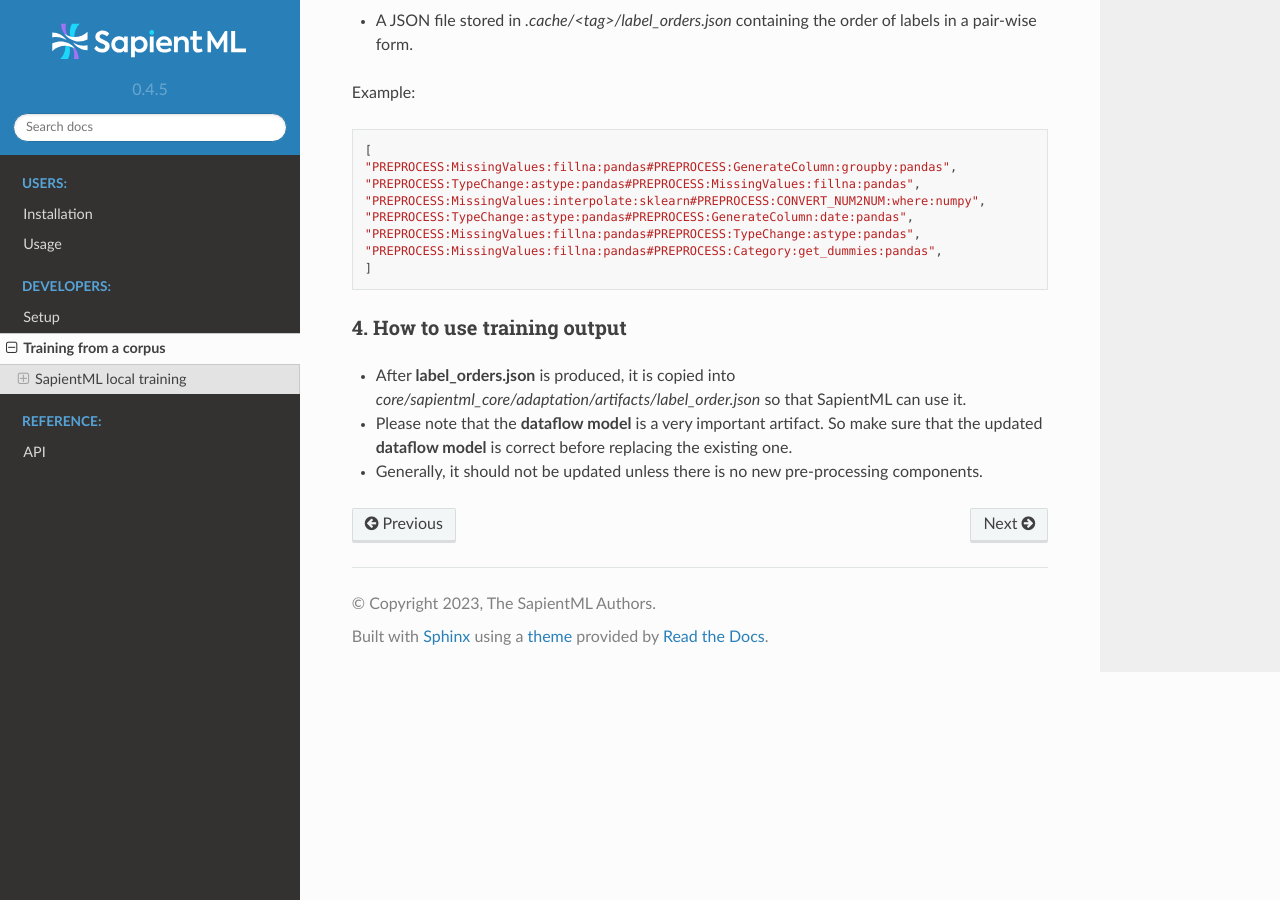
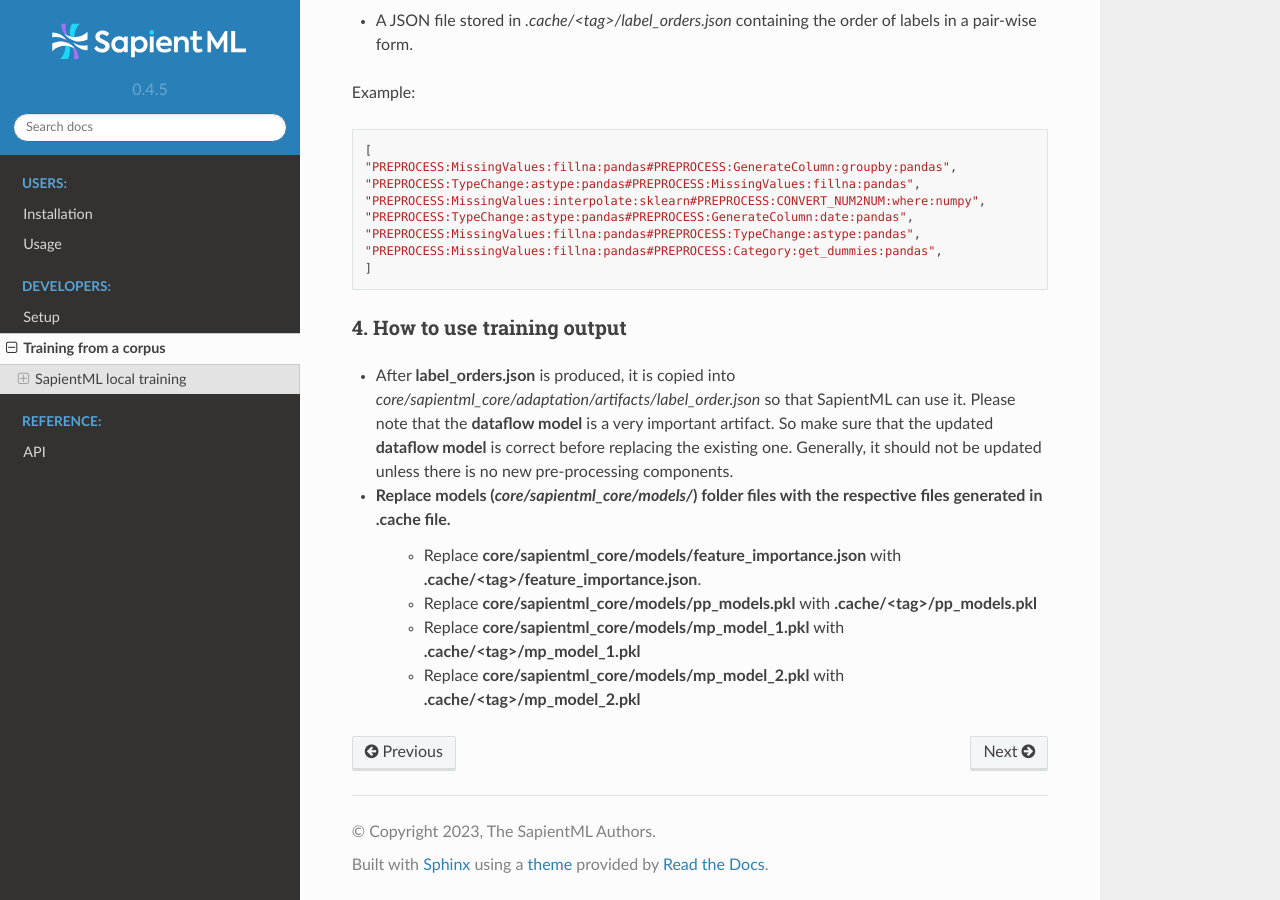
Before and after one commit to sapientml/docs, a Sphinx documentation site: the page built from docs/dev/training.rst, in a window 1280 px wide and 900 px high, scrolled down 7283 px. Built offline with Sphinx 7.4.7 and the Read the Docs theme 2.0.0, drawn with Linux system fonts in a browser that asks for light colours; pages that are not in the unit, such as notebooks, are missing from menus.

Commit message:
docs:Adding the explanation of PP_model and meta_model files replacement
Signed-off-by: sun-ming-fujitsu <sun.ming@fujitsu.com>

```diff
--- a/docs/dev/training.rst
+++ b/docs/dev/training.rst
@@ -334,9 +334,12 @@
 4. How to use training output
 =============================
 
-* After **label_orders.json** is produced, it is copied into *core/sapientml_core/adaptation/artifacts/label_order.json* so that SapientML can use it.
-* Please note that the **dataflow model** is a very important artifact. So make sure that the updated **dataflow model** is correct before replacing the existing one.
-* Generally, it should not be updated unless there is no new pre-processing components.
+* After **label_orders.json** is produced, it is copied into *core/sapientml_core/adaptation/artifacts/label_order.json* so that SapientML can use it. Please note that the **dataflow model** is a very important artifact. So make sure that the updated **dataflow model** is correct before replacing the existing one. Generally, it should not be updated unless there is no new pre-processing components.
+* Replace **models** (*core/sapientml_core/models/*) folder files with the respective files generated in **.cache** file.
+    * Replace **core/sapientml_core/models/feature_importance.json** with **.cache/<tag>/feature_importance.json**.
+    * Replace **core/sapientml_core/models/pp_models.pkl** with **.cache/<tag>/pp_models.pkl**
+    * Replace **core/sapientml_core/models/mp_model_1.pkl** with **.cache/<tag>/mp_model_1.pkl**
+    * Replace **core/sapientml_core/models/mp_model_2.pkl** with **.cache/<tag>/mp_model_2.pkl**
 
 .. _corpus: https://github.com/sapientml/sapientml/files/12593737/sapientml-corpus-0.1.0.zip
 .. _this page: https://github.com/sapientml/docs/edit/main/docs/dev/setup.rst
```
